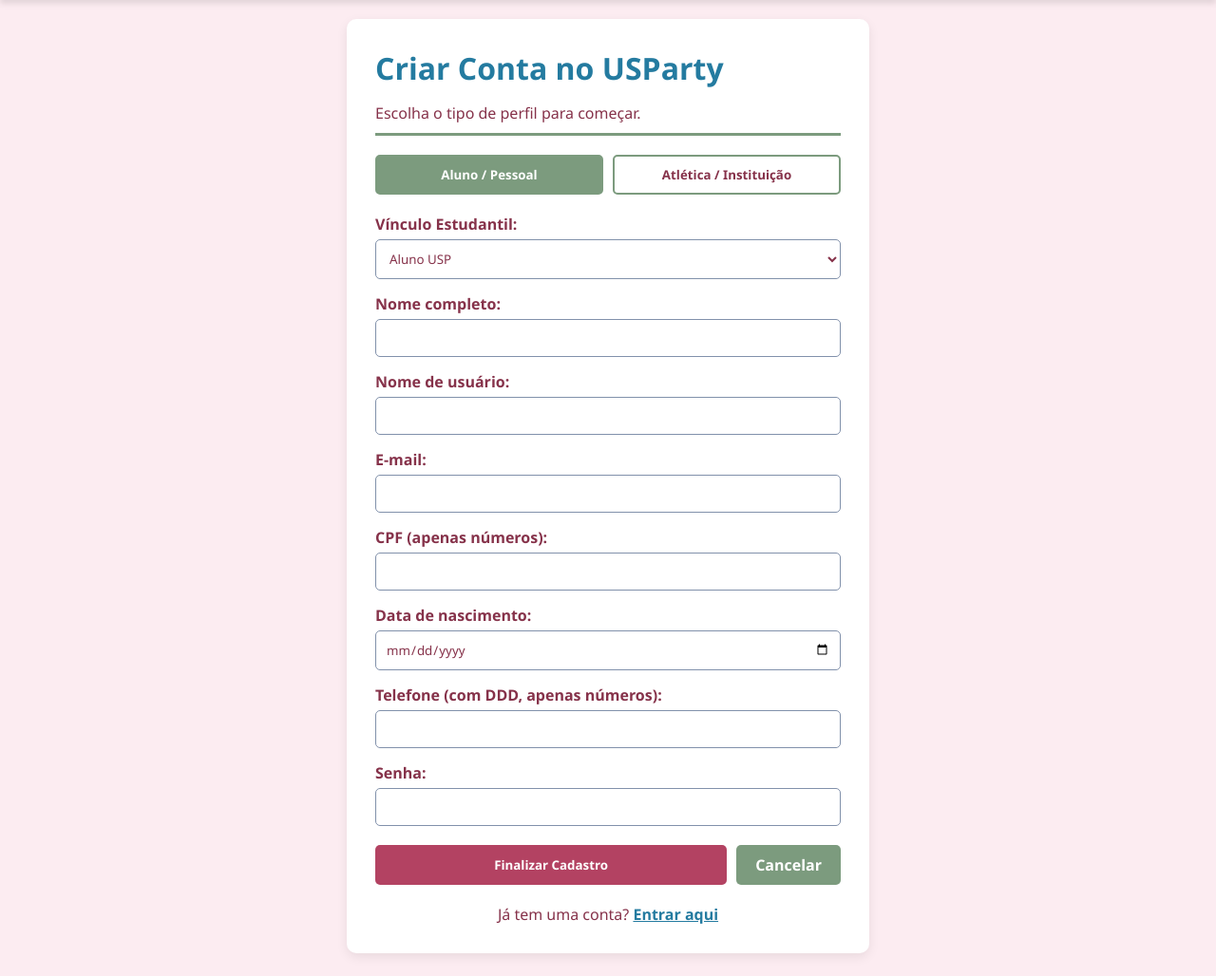
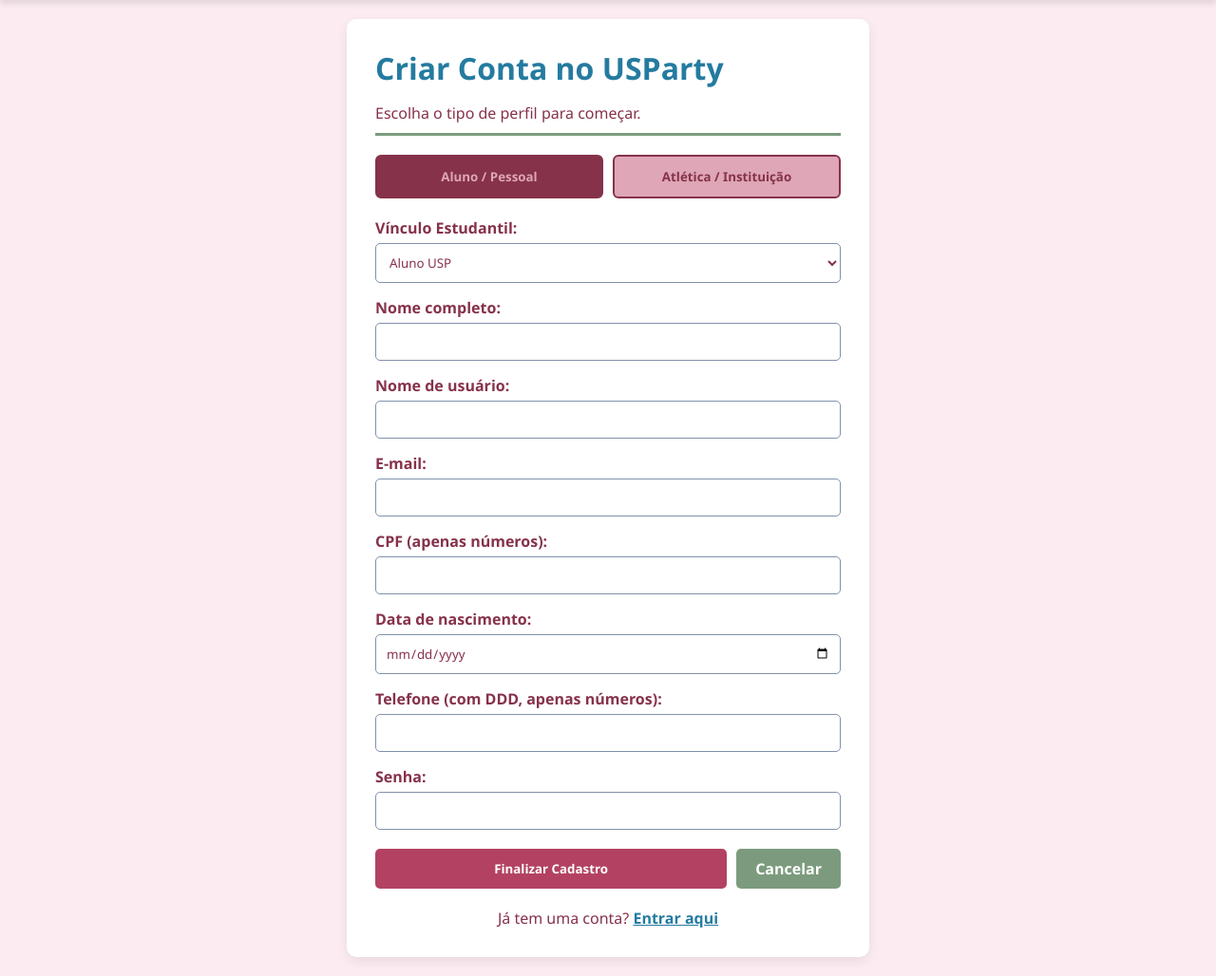
Before and after one commit to annarzcardoso15/USParty, a Django app: page /usuarios/cadastro/ in a window 1280 px wide. Shown: the part 65-1093 px from the top of the page at 95% size. Before the commit the page ends 1071 px from the top, so only its background shows below. Run offline with Django 5.2, Linux system fonts and the light colour scheme.

Commit message:
Ajusta cor dos botoes para rosa escuro

```diff
--- a/festas/templates/festas/base_festas.html
+++ b/festas/templates/festas/base_festas.html
@@ -5,7 +5,7 @@
     <h1>Área de Festas</h1>
 
     <div class="botoes">
-        <a href="{% url 'feed_festas' %}" class="btn-primary btn-verde">Ver Feed</a>
+        <a href="{% url 'feed_festas' %}" class="btn-primary" style="background-color: var(--vintage-berry);">Ver Feed</a>
         {% if user.is_authenticated %}
         {% if user.adm or user.instituicao %}
         <a href="{% url 'criar_festa' %}" class="btn-primary">Criar Nova Festa</a>
--- a/usuarios/templates/usuarios/cadastro.html
+++ b/usuarios/templates/usuarios/cadastro.html
@@ -16,18 +16,19 @@
         margin-bottom: 20px;
     }
     .tab-btn {
-        flex: 1;
-        padding: 10px;
-        border: 2px solid var(--fern);
-        background: white;
-        color: var(--vintage-berry);
-        font-weight: bold;
-        border-radius: 5px;
-        cursor: pointer;
+    flex: 1;
+    padding: 12px;
+    border: 2px solid var(--vintage-berry);
+    background: #DEA6B6;
+    color: var(--vintage-berry);
+    font-weight: bold;
+    border-radius: 6px;
+    cursor: pointer;
+    transition: 0.2s;
     }
     .tab-btn.ativo {
-        background: var(--fern);
-        color: white;
+    background: var(--vintage-berry);
+    color: #DEA6B6;
     }
     .form-grupo {
         margin-bottom: 15px;
```
